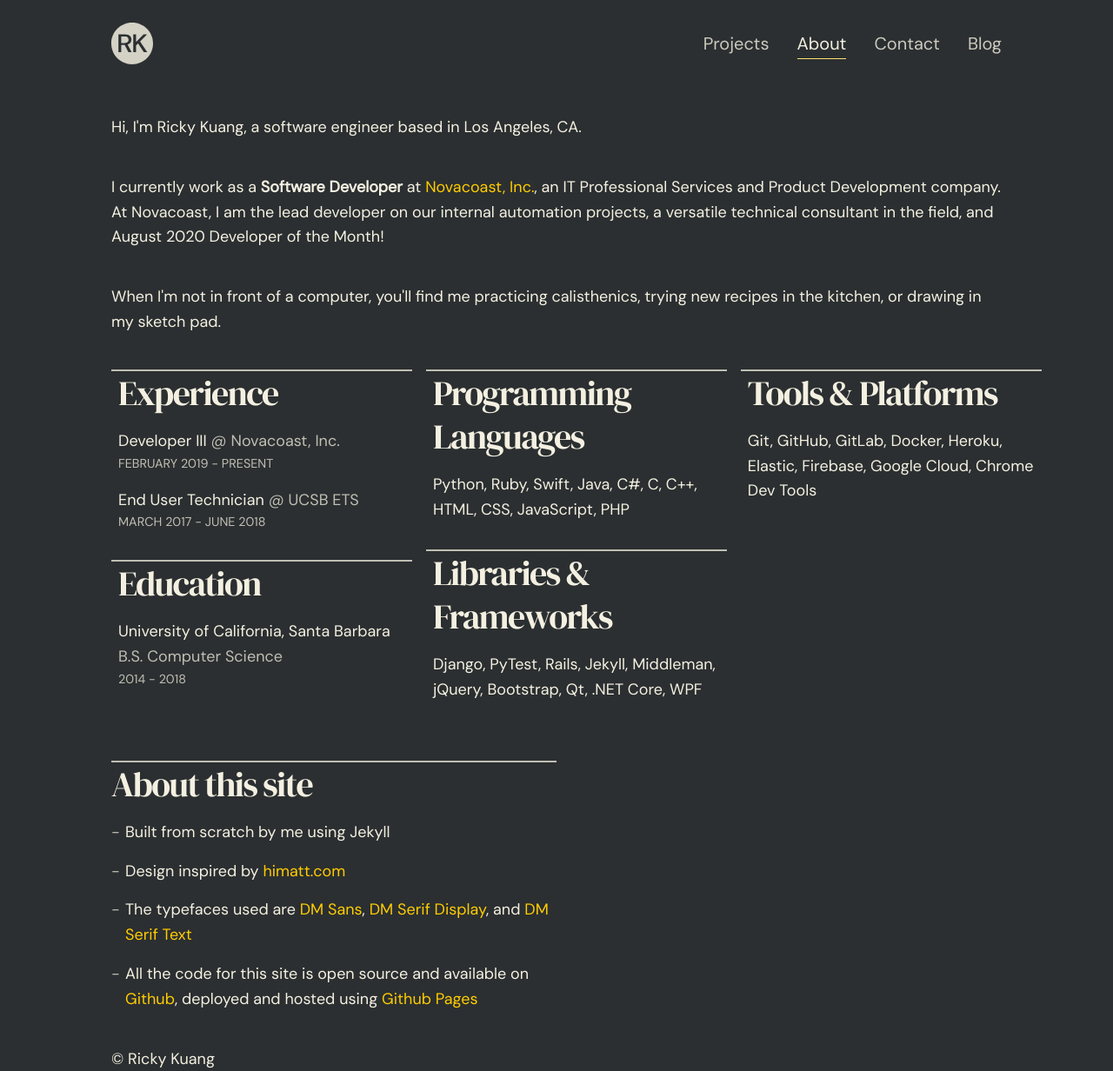
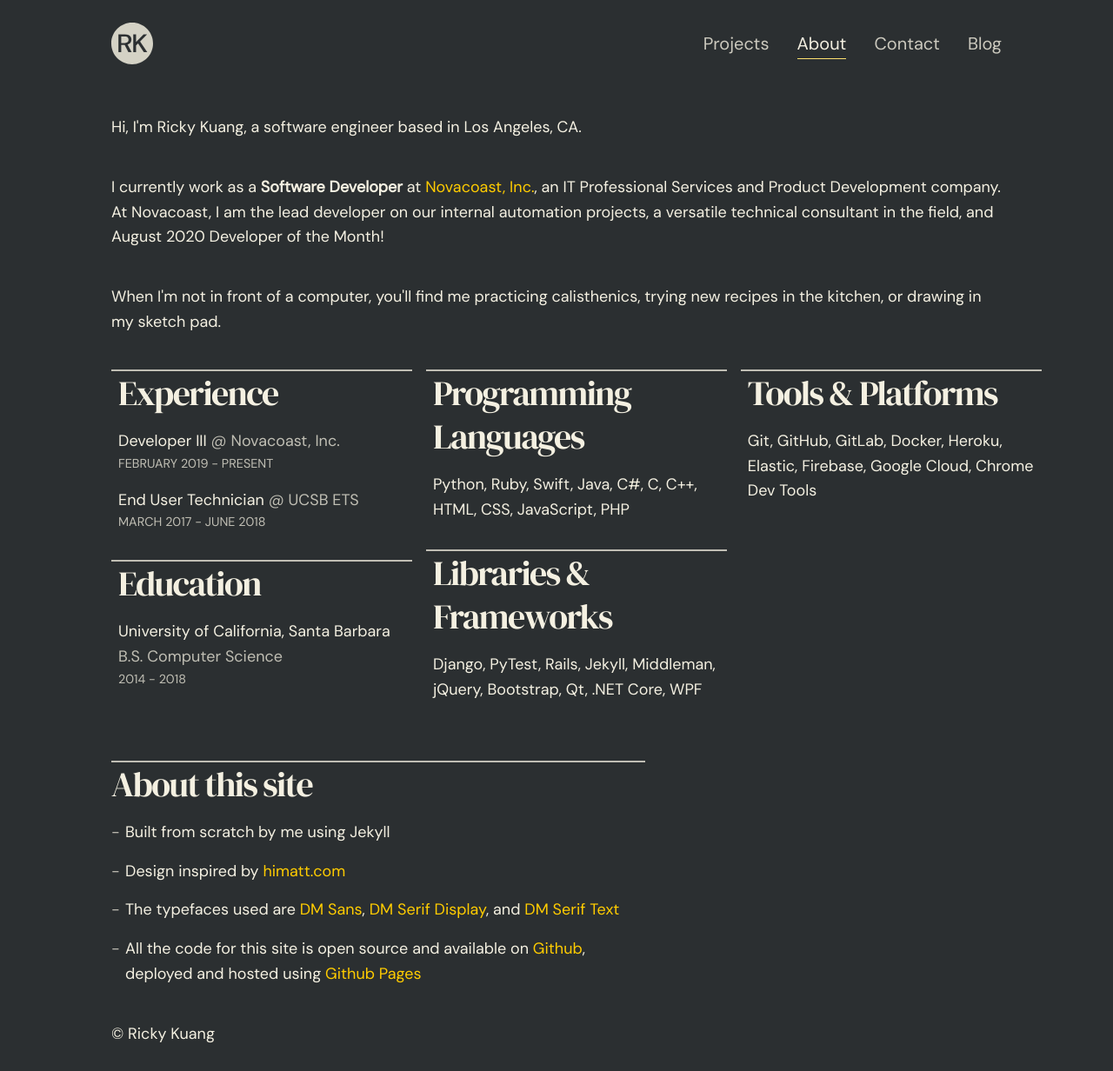
Before and after one commit to rkuang/rkuang.github.io, a Jekyll site: the page built from about.html, in a window 1280 px wide. Shown: the whole page at 87% size. Built offline with Jekyll 4.4.1, drawn with Linux system fonts in a browser that asks for light colours; some web fonts are replaced; after the commit the page ends 1204 px from its top, so only the background shows below that.

Commit message:
adjust style of about-site

```diff
--- a/_sass/_about.scss
+++ b/_sass/_about.scss
@@ -47,7 +47,7 @@
 }
 
 .about-site {
-  width: 50%;
+  width: 60%;
   .about-site-header {
     font-family: "DM Serif Display", serif;
     font-size: 2.5rem;
```
